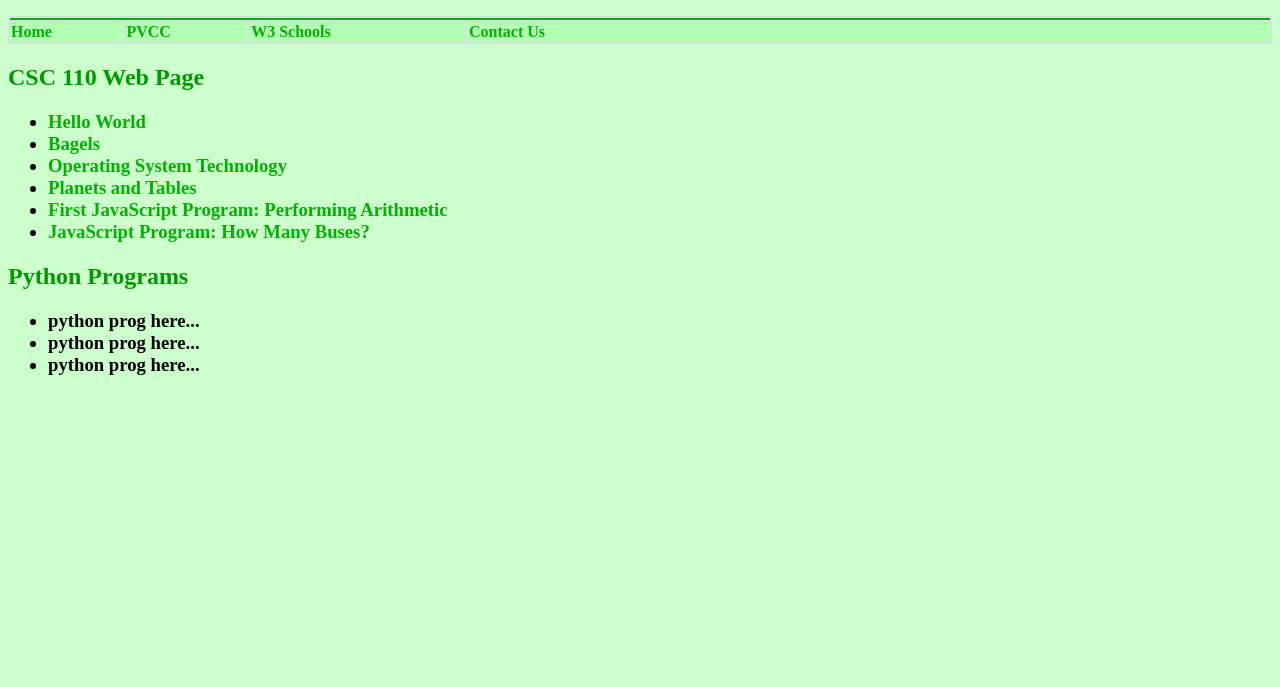
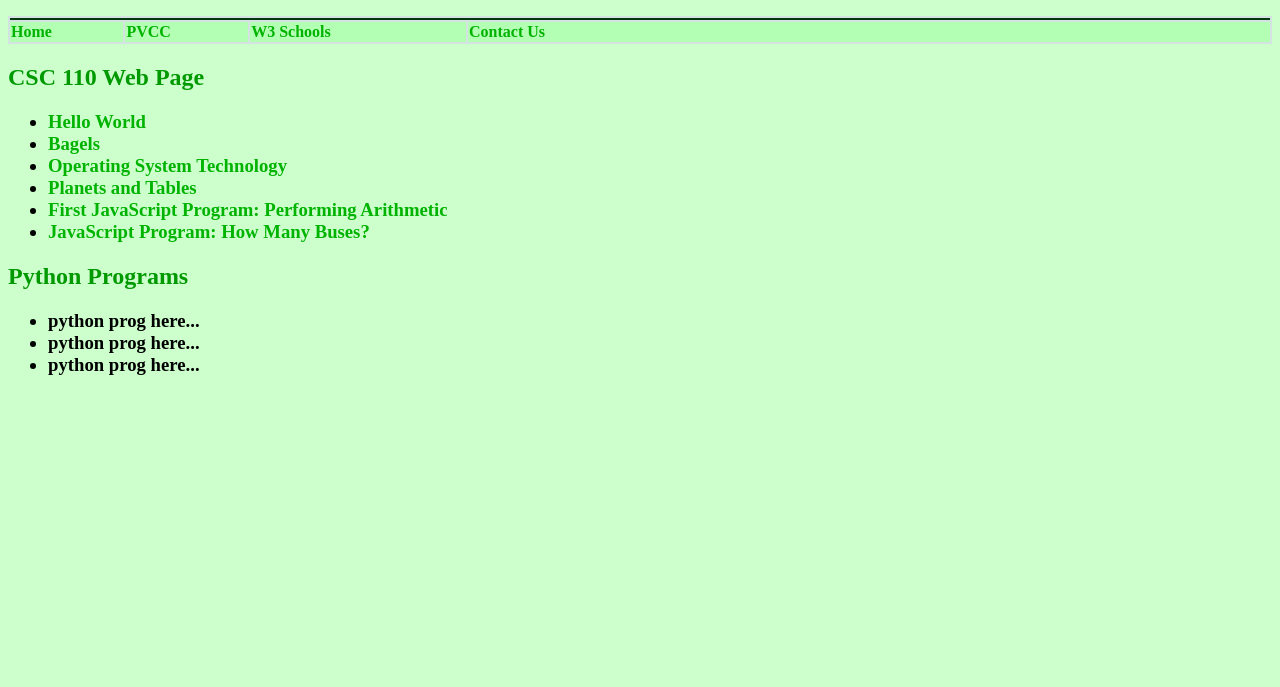
Before and after one commit to lbickley-pvcc/lbickley-pvcc.github.io, a plain HTML site: page index.html in a window 1280 px wide. Shown: the part 113-800 px from the top of the page. Drawn offline with Linux system fonts and the light colour scheme.

Commit message:
header color change

```diff
--- a/index.html
+++ b/index.html
@@ -23,7 +23,7 @@
 
 <body>
     <table>
-        <tr style = "background-color: #00b300;"><td colspan = "4"></td><h1> Lewis Bickley </h1></td></tr>
+        <tr style = "background-color: #023a0e;"><td colspan = "4"></td><h1> Lewis Bickley </h1></td></tr>
         <tr>
             <td><a href="index.html"> Home </a></td>
             <td><a href="https://www.pvcc.edu"> PVCC </a></td>
```
